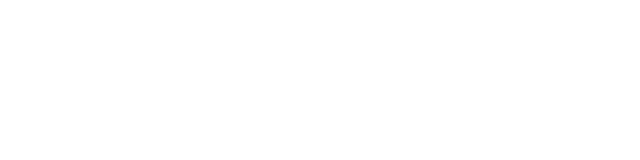
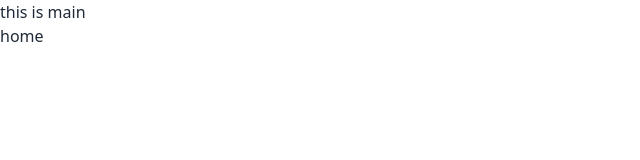
Before and after one commit to JAHIDHASAN05/Skill-Exchange, a React (Vite) app: page / in a window 1280 px wide. Shown: the top 160 px of the page, without its empty margins (0-640 px from the left). Built offline with nearby package versions, Linux system fonts and the light colour scheme.

Commit message:
setup router glich removed

```diff
--- a/src/LayOut/Main.jsx
+++ b/src/LayOut/Main.jsx
@@ -4,7 +4,9 @@
 const Main = () => {
     return (
         <>
+        this is main
         <Outlet></Outlet>
+
 
         </>
     );
--- a/src/Routes/Routes.jsx
+++ b/src/Routes/Routes.jsx
@@ -8,9 +8,8 @@
         element: <Main></Main>,
         children :[
             {
-                pathL: '/',
+                path: '/',
                 element :<Home></Home>
-
             }
         ]
 
```
